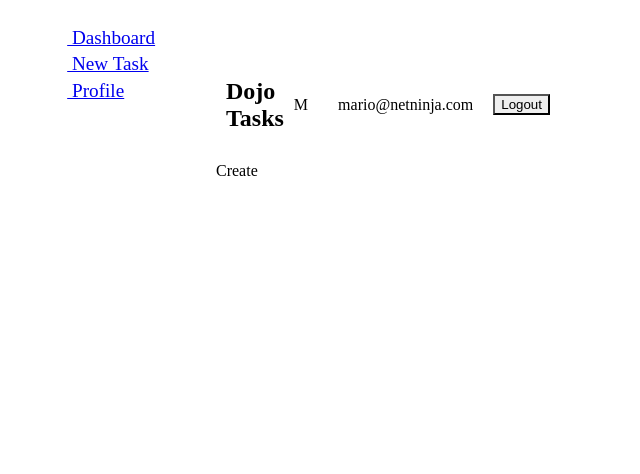
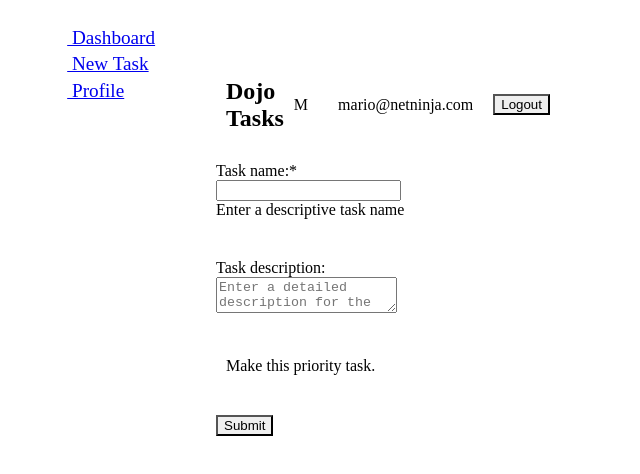
Before and after one commit to sanishkarkee/Chakra-UI-Basics, a React (Vite) app: page /create in a window 1280 px wide. Shown: the top 474 px of the page, without its empty margins (0-640 px from the left). Built offline with nearby package versions, Linux system fonts and the light colour scheme; the HTML template or start-up script is replaced by a standard one.

Commit message:
Lesson 9: Form Fields

```diff
--- a/src/App.jsx
+++ b/src/App.jsx
@@ -1,9 +1,14 @@
-import { createBrowserRouter, createRoutesFromElements, Route, RouterProvider } from 'react-router-dom';
+import {
+  createBrowserRouter,
+  createRoutesFromElements,
+  Route,
+  RouterProvider,
+} from 'react-router-dom';
 
 // layouts and pages
 import RootLayout from './layouts/RootLayout';
 import Dashboard, { tasksLoader } from './pages/Dashboard';
-import Create from './pages/Create';
+import Create, { createAction } from './pages/Create';
 import Profile from './pages/Profile';
 
 // router and routes
@@ -11,7 +16,7 @@
   createRoutesFromElements(
     <Route path='/' element={<RootLayout />}>
       <Route index element={<Dashboard />} loader={tasksLoader} />
-      <Route path='create' element={<Create />} />
+      <Route path='create' element={<Create />} action={createAction} />
       <Route path='profile' element={<Profile />} />
     </Route>
   )
--- a/src/pages/Create.jsx
+++ b/src/pages/Create.jsx
@@ -1,3 +1,60 @@
+// ----Lesson 9: Form Fields
+//---- Create a form inside Create.jsx
+
+import {
+  Box,
+  Button,
+  Checkbox,
+  FormControl,
+  FormHelperText,
+  FormLabel,
+  Input,
+  Textarea,
+} from '@chakra-ui/react';
+import { Form, redirect } from 'react-router-dom';
+
 export default function Create() {
-  return <div>Create</div>;
+  return (
+    <Box maxWidth='480px'>
+      {/*This (Form) is from react router DOM */}
+      <Form method='post' action='/create'>
+        <FormControl isRequired mb='40px'>
+          <FormLabel>Task name:</FormLabel>
+          <Input type='text' name='title' />
+          <FormHelperText>Enter a descriptive task name</FormHelperText>
+        </FormControl>
+
+        <FormControl mb='40px'>
+          <FormLabel>Task description:</FormLabel>
+          <Textarea
+            placeholder='Enter a detailed description for the task...'
+            name='description'
+          />
+        </FormControl>
+
+        <FormControl display='flex' alignItems='center' mb='40px'>
+          <Checkbox name='isPriority' size='lg' colorScheme='purple' />
+          <FormLabel mb='0px' ml='10px'>
+            Make this priority task.
+          </FormLabel>
+        </FormControl>
+
+        <Button type='submit'>Submit</Button>
+      </Form>
+    </Box>
+  );
 }
+
+export const createAction = async ({ request }) => {
+  const data = await request.formData();
+
+  const task = {
+    title: data.get('title'),
+    description: data.get('description'),
+    isPriority: data.get('isPriority') === '',
+  };
+
+  console.log(task);
+
+  return redirect('/');
+};
```
